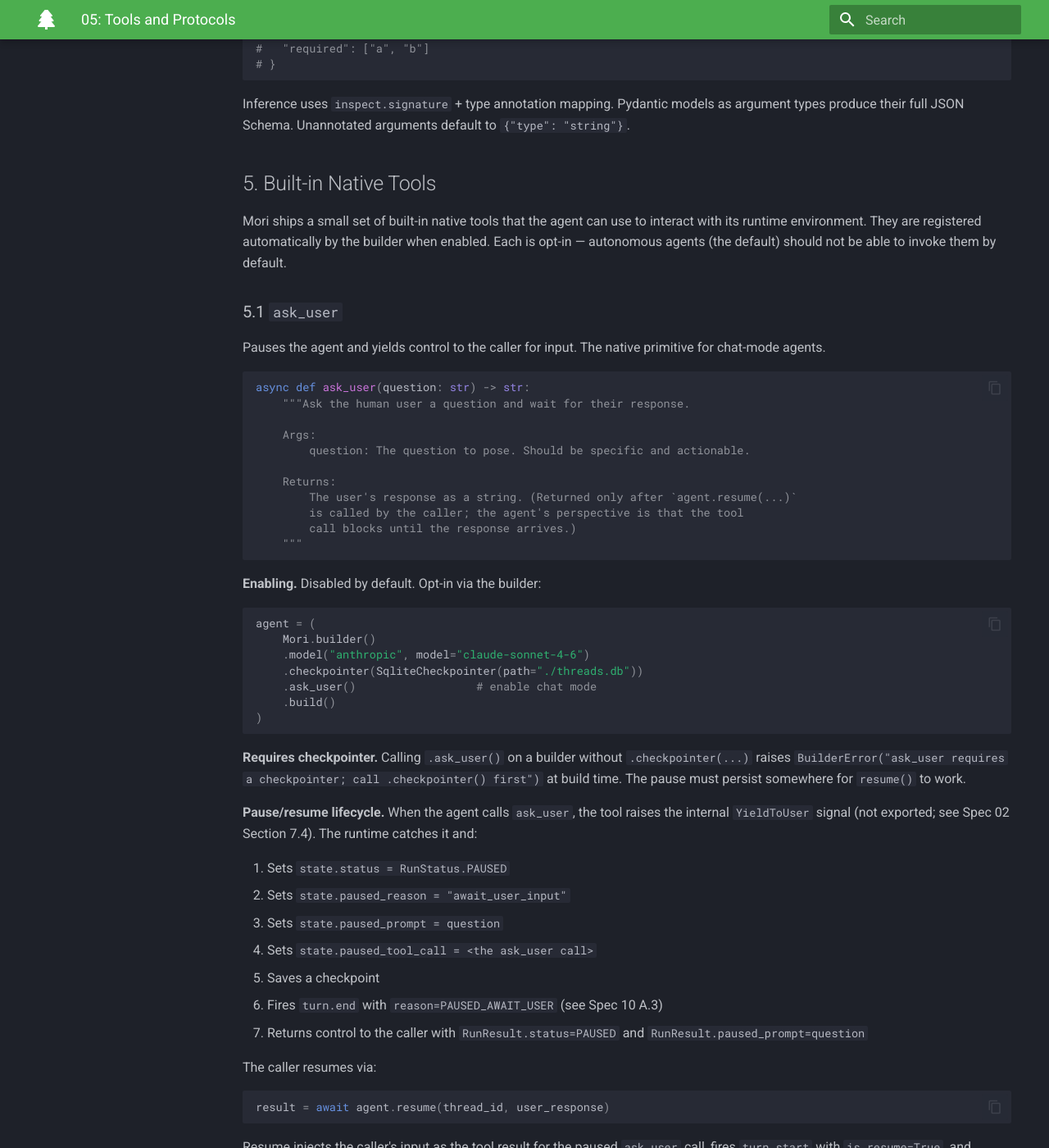
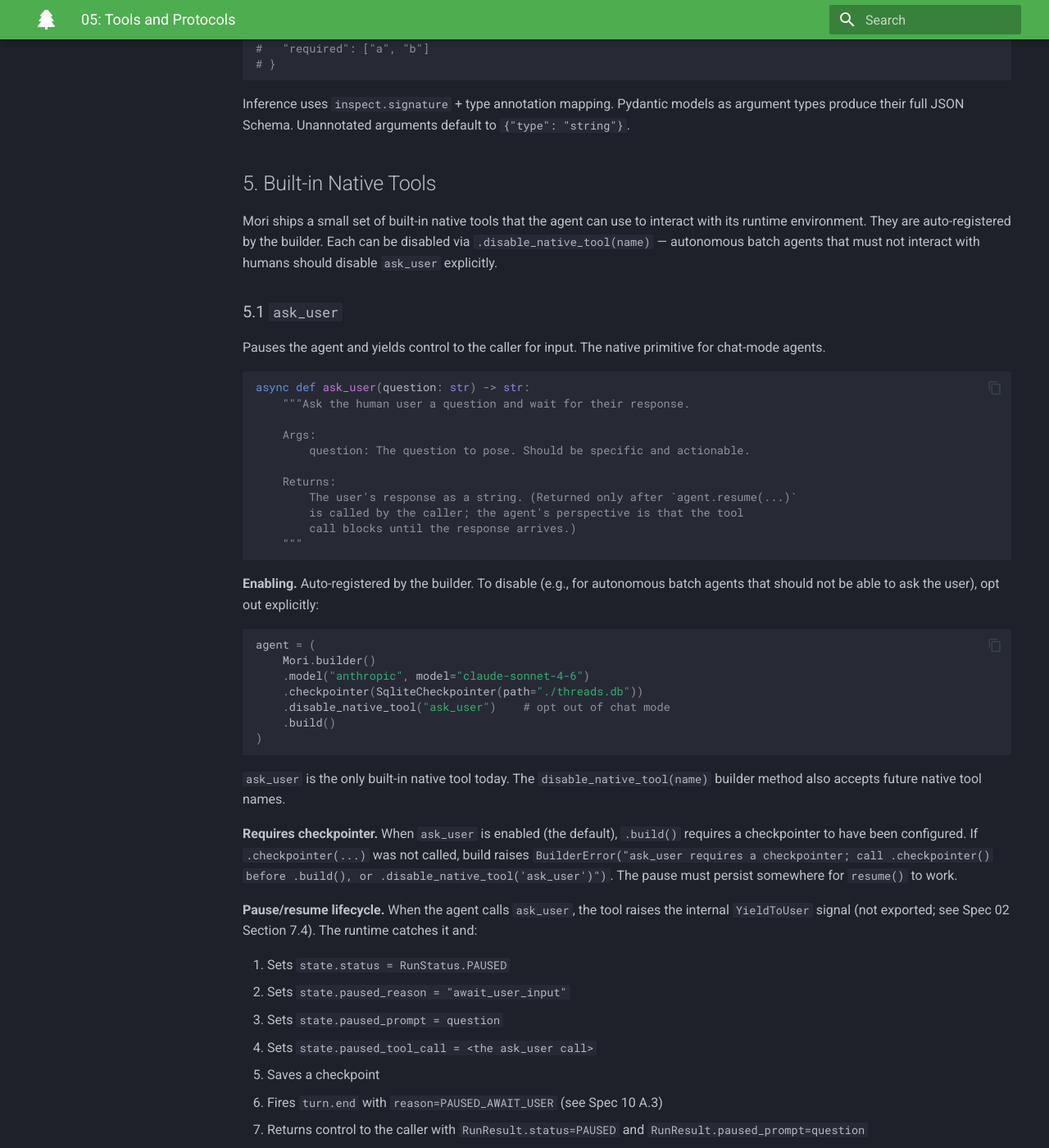
Before and after one commit to carlmueller-tribe/mori, an MkDocs documentation site: the page built from mori-docs/specs/05-TOOLS-AND-PROTOCOLS.md, in a window 1280 px wide and 1400 px high, scrolled down 3645 px. Shown: the whole window at 82% size. Built offline with MkDocs 1.6.1 and Material for MkDocs 9.7.7, drawn with Linux system fonts in a browser that asks for light colours; some of the changed text lies outside the part shown.

Commit message:
docs(active-hooks): reconcile ask_user API — auto-register with disable_native_tool() opt-out

````diff
--- a/mori-docs/specs/05-TOOLS-AND-PROTOCOLS.md
+++ b/mori-docs/specs/05-TOOLS-AND-PROTOCOLS.md
@@ -185,7 +185,7 @@ Inference uses `inspect.signature` + type annotation mapping. Pydantic models as
 
 ## 5. Built-in Native Tools
 
-Mori ships a small set of built-in native tools that the agent can use to interact with its runtime environment. They are registered automatically by the builder when enabled. Each is opt-in — autonomous agents (the default) should not be able to invoke them by default.
+Mori ships a small set of built-in native tools that the agent can use to interact with its runtime environment. They are auto-registered by the builder. Each can be disabled via `.disable_native_tool(name)` — autonomous batch agents that must not interact with humans should disable `ask_user` explicitly.
 
 ### 5.1 `ask_user`
 
@@ -205,19 +205,21 @@ async def ask_user(question: str) -> str:
     """
 ```
 
-**Enabling.** Disabled by default. Opt-in via the builder:
+**Enabling.** Auto-registered by the builder. To disable (e.g., for autonomous batch agents that should not be able to ask the user), opt out explicitly:
 
 ```python
 agent = (
     Mori.builder()
     .model("anthropic", model="claude-sonnet-4-6")
     .checkpointer(SqliteCheckpointer(path="./threads.db"))
-    .ask_user()                  # enable chat mode
+    .disable_native_tool("ask_user")    # opt out of chat mode
     .build()
 )
 ```
 
-**Requires checkpointer.** Calling `.ask_user()` on a builder without `.checkpointer(...)` raises `BuilderError("ask_user requires a checkpointer; call .checkpointer() first")` at build time. The pause must persist somewhere for `resume()` to work.
+`ask_user` is the only built-in native tool today. The `disable_native_tool(name)` builder method also accepts future native tool names.
+
+**Requires checkpointer.** When `ask_user` is enabled (the default), `.build()` requires a checkpointer to have been configured. If `.checkpointer(...)` was not called, build raises `BuilderError("ask_user requires a checkpointer; call .checkpointer() before .build(), or .disable_native_tool('ask_user')")`. The pause must persist somewhere for `resume()` to work.
 
 **Pause/resume lifecycle.** When the agent calls `ask_user`, the tool raises the internal `YieldToUser` signal (not exported; see Spec 02 Section 7.4). The runtime catches it and:
 
@@ -486,8 +488,9 @@ These metrics are available via `tools.get_metrics(tool_id)` and are included in
 - [ ] search returns relevant tools by description
 
 **Built-in native tools (`ask_user`):**
-- [ ] `.ask_user()` on the builder registers `ask_user` as a native tool
-- [ ] `.ask_user()` without `.checkpointer(...)` raises `BuilderError` at build time
+- [ ] The builder auto-registers `ask_user` as a native tool by default
+- [ ] `.disable_native_tool("ask_user")` removes it from the native tool set
+- [ ] `.build()` without a checkpointer raises `BuilderError` when `ask_user` is enabled (the default)
 - [ ] Calling `ask_user(question)` raises `YieldToUser` internally
 - [ ] `YieldToUser` is not exported from the package (not in `mori.__all__`, not importable via the public path)
 - [ ] When `ask_user` is invoked, `_phase_act` sets `RunStatus.PAUSED`, `paused_prompt`, `paused_tool_call`, saves a checkpoint, and returns cleanly
````
Also changed, not shown: mori-docs/implementation/IMPLEMENTATION-PLAN.md (+1 -1 lines), mori-docs/specs/02-RUNTIME.md (+2 -2 lines).
